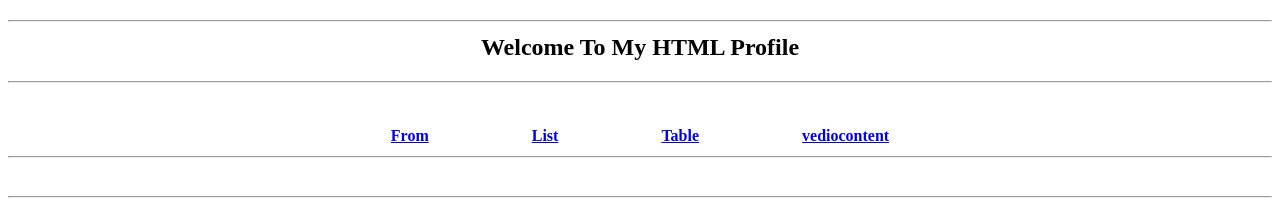
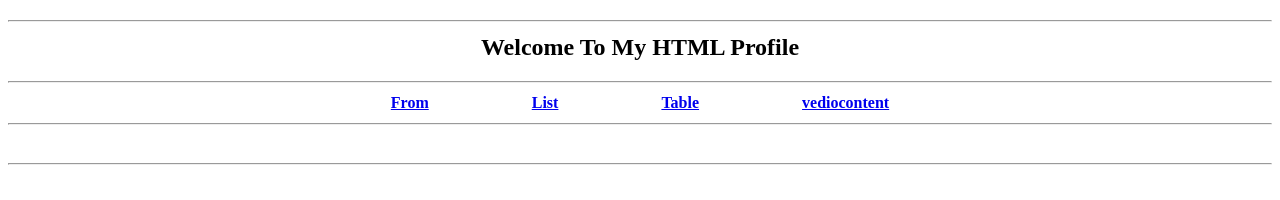
Before and after one commit to hariomrajput123/htmlProject, a plain HTML site: page index.html in a window 1280 px wide. Shown: the top 200 px of the page. Drawn offline with Linux system fonts and the light colour scheme.

Commit message:
Update index.html

```diff
--- a/index.html
+++ b/index.html
@@ -28,14 +28,14 @@
         </h2>
         <hr>
         <nav>
-            <table cellpading="50"px>
+            <table cellpading="50">
             <tr>
-               <pre>
+
                          <th class="nav1"><a href="./from.html">From</a></th>
                         <th class="nav2"><a href="./list.html">List</a></th>
                         <th class="nav3"><a href="./indextable.html">Table</a></th>
                         <th class="nav4"><a href="./indexvedio.html">vediocontent</a></th>
-              </pre>
+
             </tr>
         </table>
         </nav>
```
